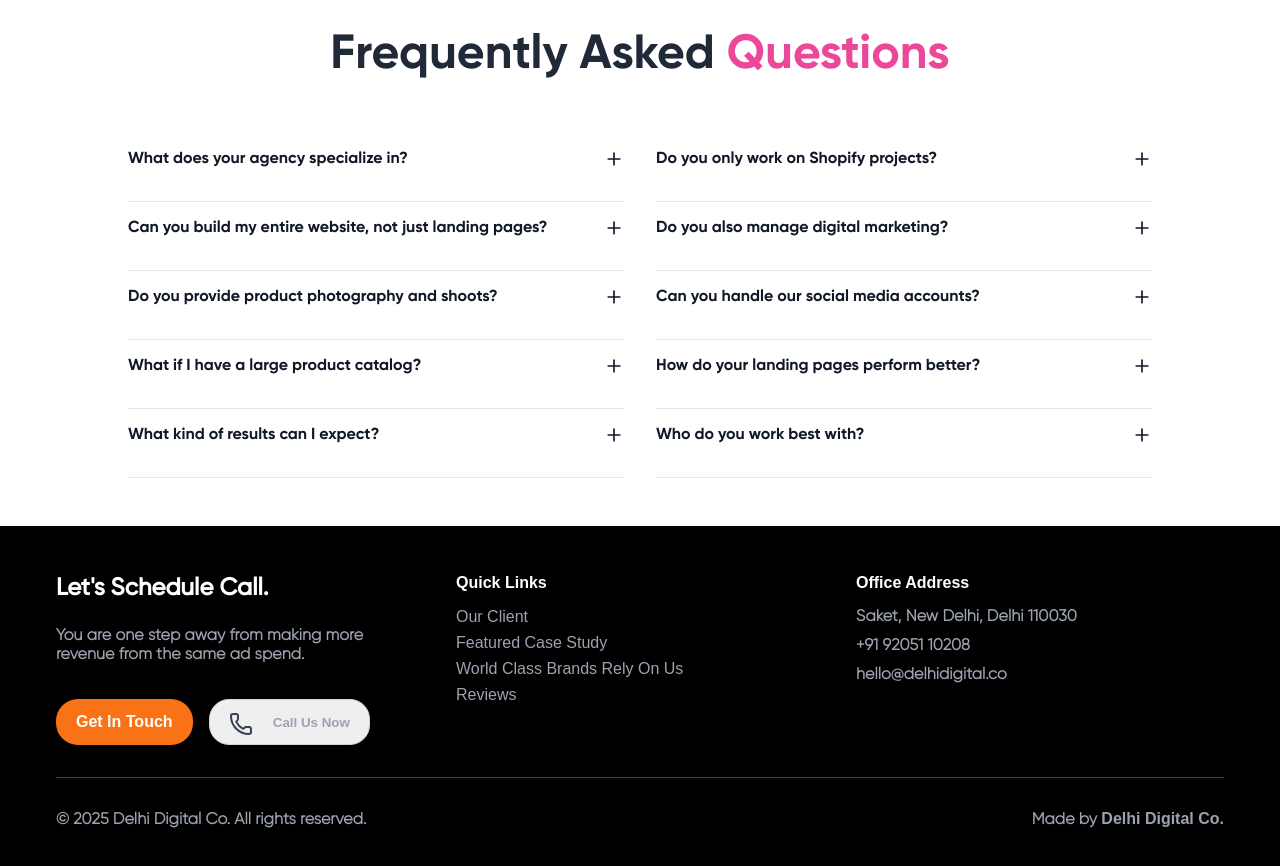
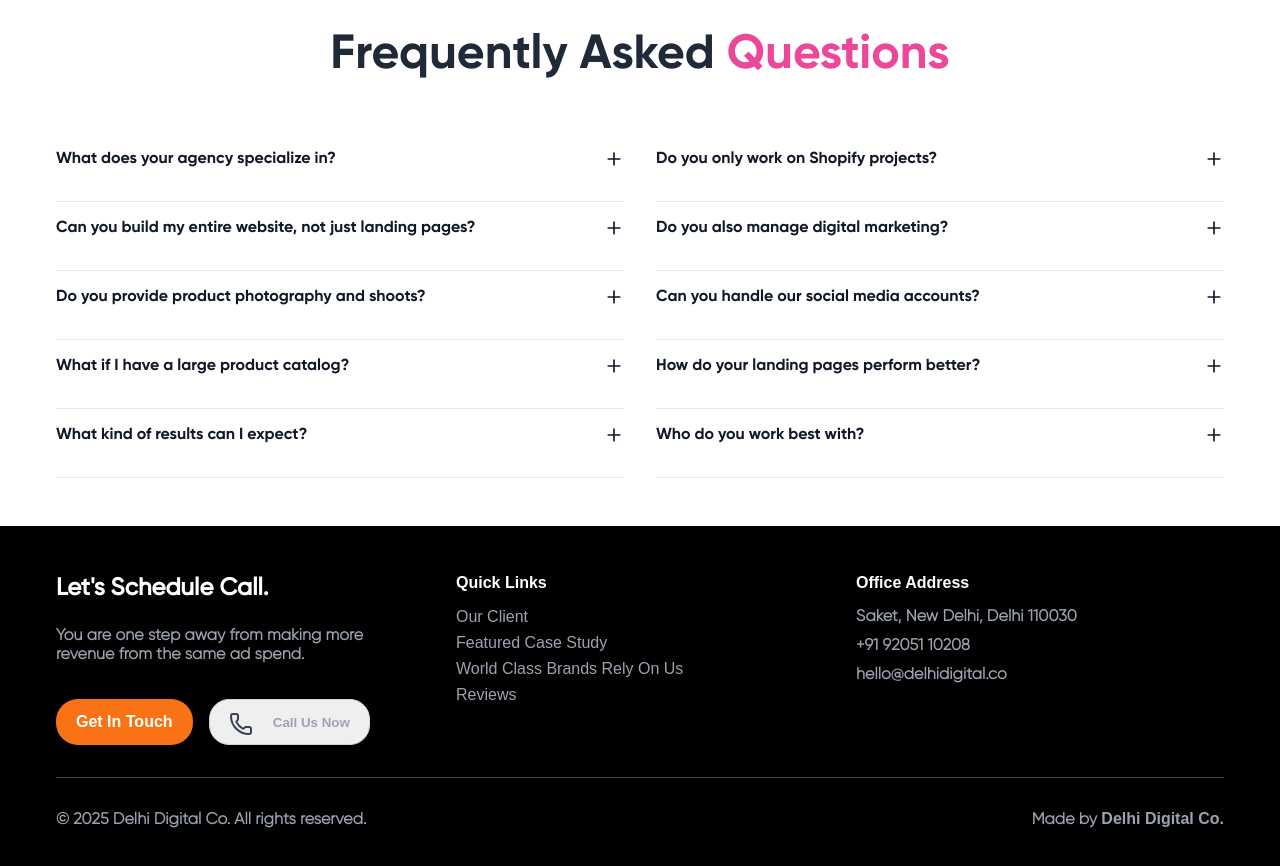
Before and after one commit to itsPks99/ddc_testing, a React (Vite) app: page /us-landing-page in a window 1280 px wide. Shown: the part 5320-6186 px from the top of the page. Built offline with nearby package versions, Linux system fonts and the light colour scheme; a web font is replaced by a local one.

Commit message:
faq last

```diff
--- a/src/pages/UsAddLandingpage/usLandingPage.css
+++ b/src/pages/UsAddLandingpage/usLandingPage.css
@@ -894,7 +894,7 @@
 }
 
 .us-landing-page-faq-content {
-  max-width: 64rem;
+  /* max-width: 64rem; */
   margin: 0 auto;
   transform: translateY(2.5rem);
   opacity: 0;
@@ -909,7 +909,7 @@
 /* Two independent columns on desktop */
 .us-landing-page-faq-columns {
   display: block;            /* mobile: single column */
-  gap: 2rem;
+  gap: 4rem;
 }
 @media (min-width: 768px) {
   .us-landing-page-faq-columns {
```
